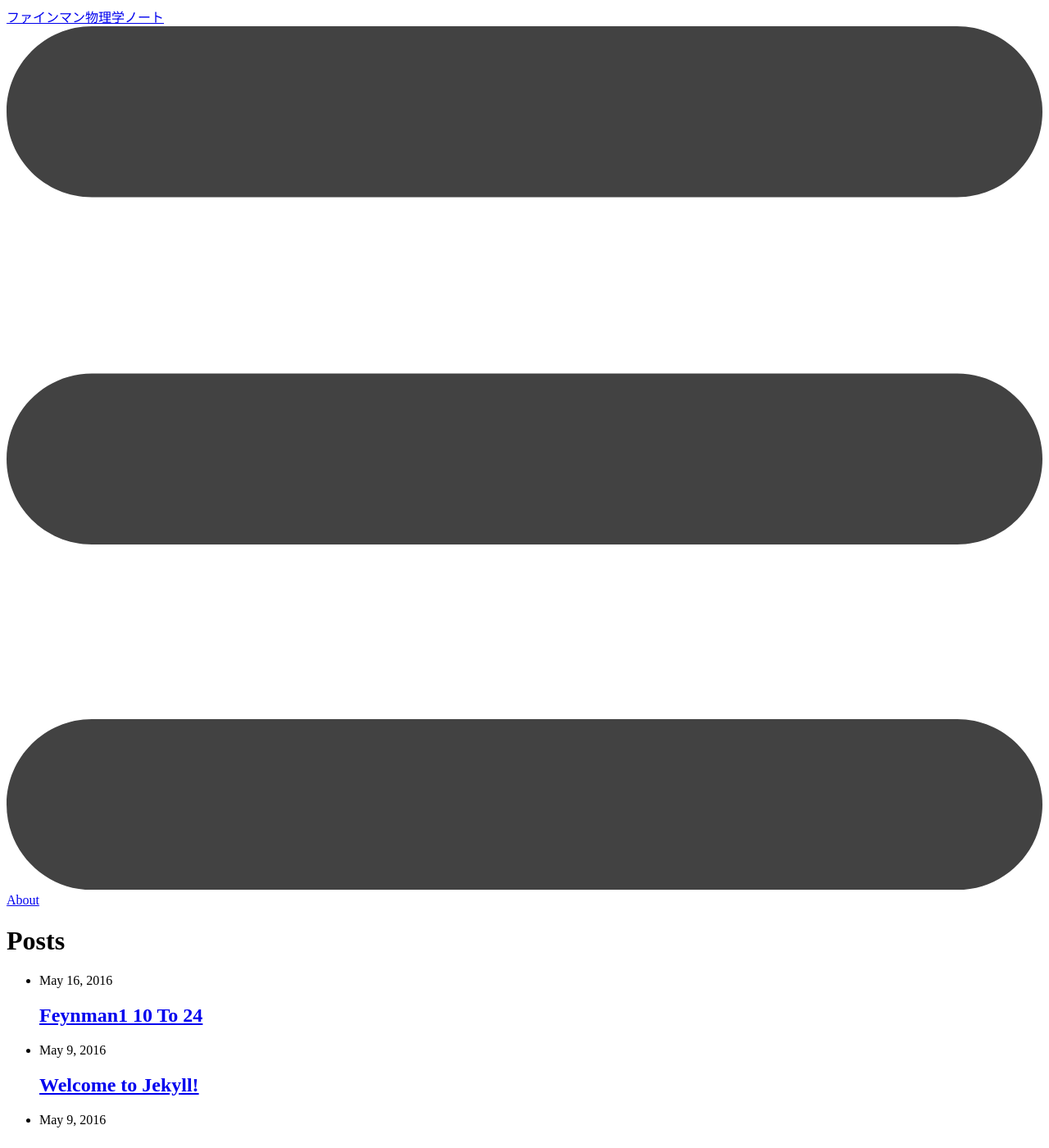
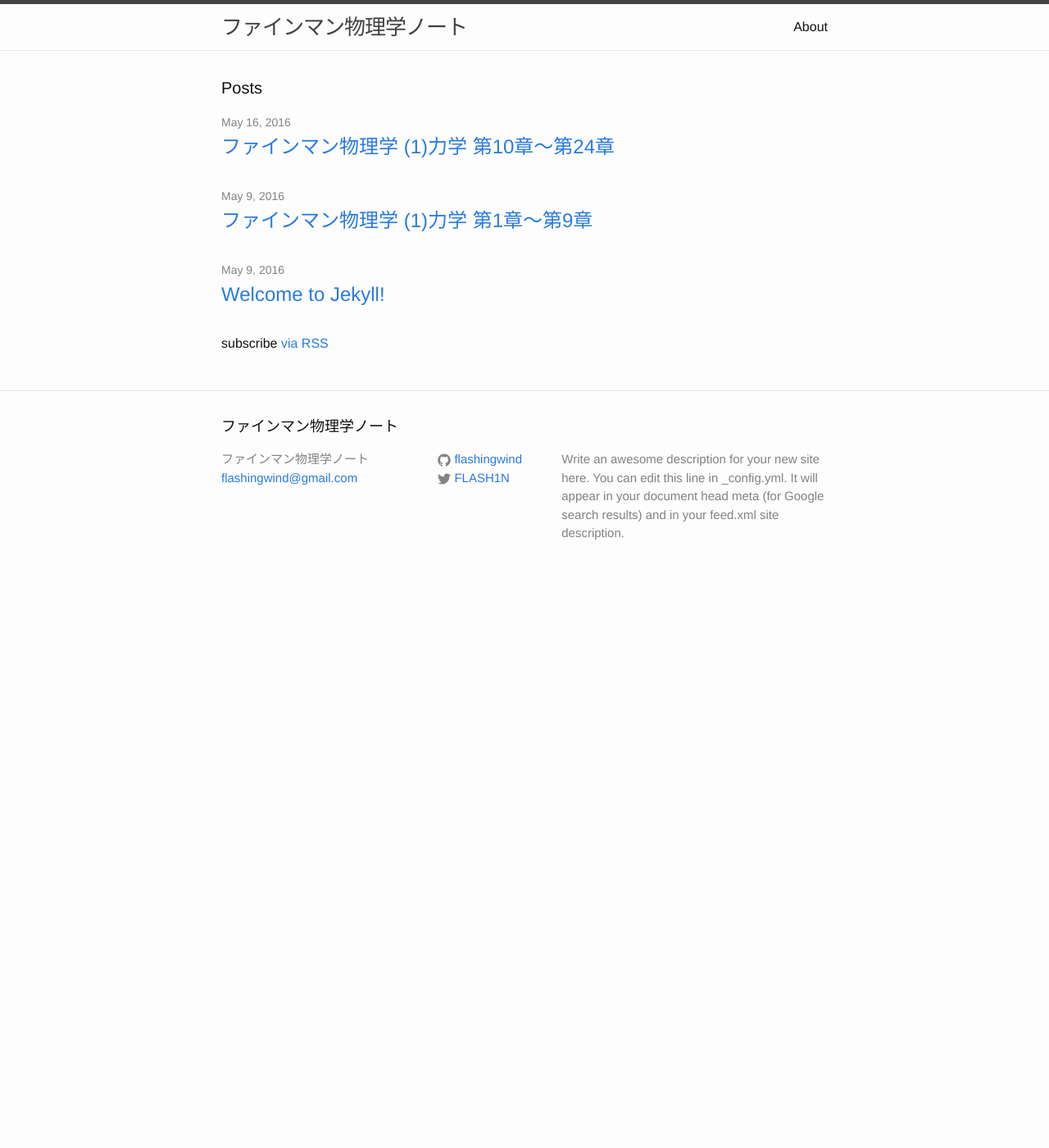
Before and after one commit to flashingwind/feynmanlectures, a Jekyll site: the page built from index.html, in a window 1280 px wide and 1400 px high. Shown: the whole window at 82% size. Built offline with Jekyll 4.4.1, drawn with Linux system fonts in a browser that asks for light colours.

Commit message:
post上部のlayoutを修正

```diff
--- a/_config.yml
+++ b/_config.yml
@@ -12,7 +12,7 @@ description: > # this means to ignore newlines until "baseurl:"
   Write an awesome description for your new site here. You can edit this
   line in _config.yml. It will appear in your document head meta (for
   Google search results) and in your feed.xml site description.
-baseurl: "feynmanlectures/" # the subpath of your site, e.g. /blog
+baseurl: "/feynmanlectures" # the subpath of your site, e.g. /blog
 url: "http://flashingwind.github.io/" # the base hostname & protocol for your site
 twitter_username: FLASH1N
 github_username:  flashingwind
--- a/_layouts/default.html
+++ b/_layouts/default.html
@@ -1,4 +1,7 @@
 <!DOCTYPE html>
+<head>
+  <script type="text/javascript" src="http://cdn.mathjax.org/mathjax/latest/MathJax.js?config=TeX-AMS-MML_HTMLorMML"></script>
+</head>
 <html>
 
   {% include head.html %}
--- a/_posts/2016-05-09-feynman1-01-to-09.md
+++ b/_posts/2016-05-09-feynman1-01-to-09.markdown
@@ -1,19 +1,10 @@
 ---
-layout: posts
+layout: post
+title:  "ファインマン物理学 (1)力学 第1章〜第9章"
+date:   2016-05-09 18:00:00 +0900
+categories: feynman
 ---
 #ファインマン物理学1: 力学
-
-※本文書は「MacDown」で開くと数式が表示される。なお、数式を表示するためにはメニューのMacDownからPreferenceを開き、Renderingタブの、
-
-- TeX like math syntax
-- Use doller sign……
-
-を有効にする必要がある。
-
-$$
-a=\sqrt{b}
-$$
-
 
 ## 第1章 躍るアトム
 物質は原子からできている。
--- a/_posts/2016-05-16-feynman1-10-to-24.md
+++ b/_posts/2016-05-16-feynman1-10-to-24.markdown
@@ -1,8 +1,10 @@
 ---
-layout: posts
+layout: post
+title:  "ファインマン物理学 (1)力学 第10章〜第24章"
+date:   2016-05-16 18:00:00 +0900
+categories: feynman
 ---
 #ファインマン物理学1: 力学
-(This requires MacDown.)
 
 ## 第10章 運動量の保存
 ## 第11章 ベクトル
```
